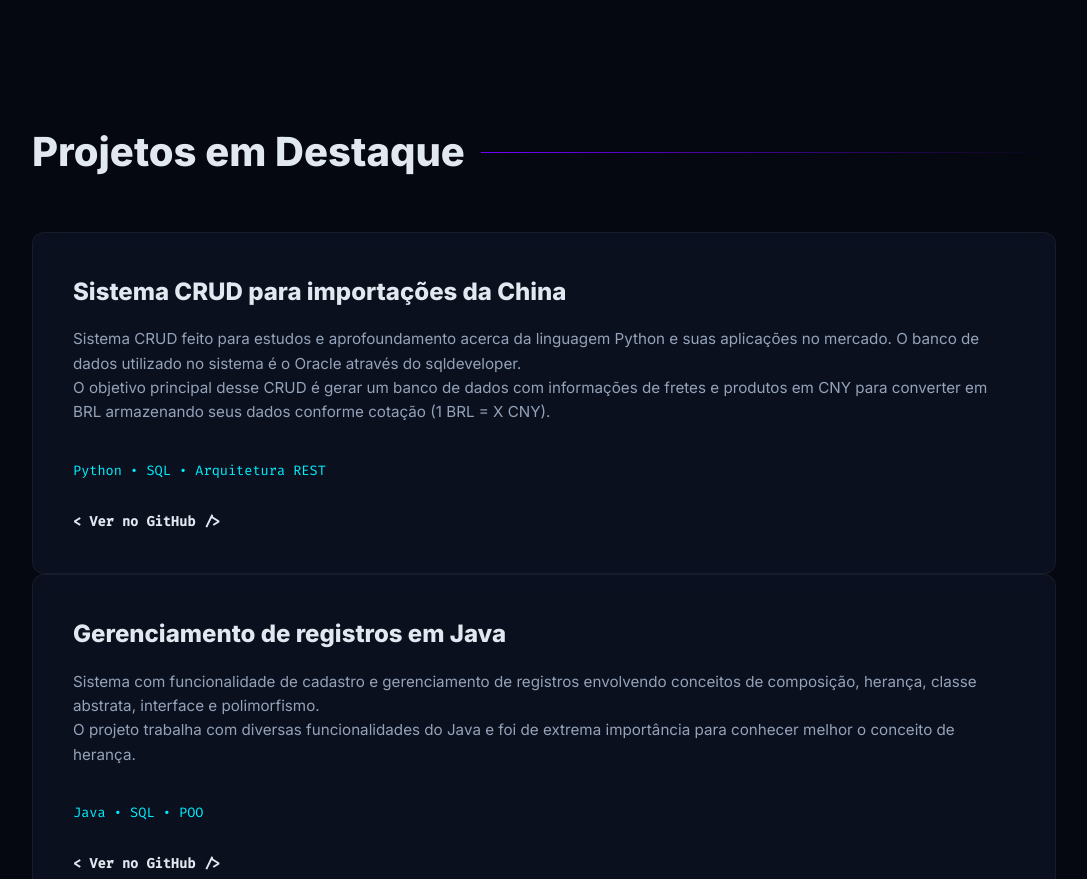
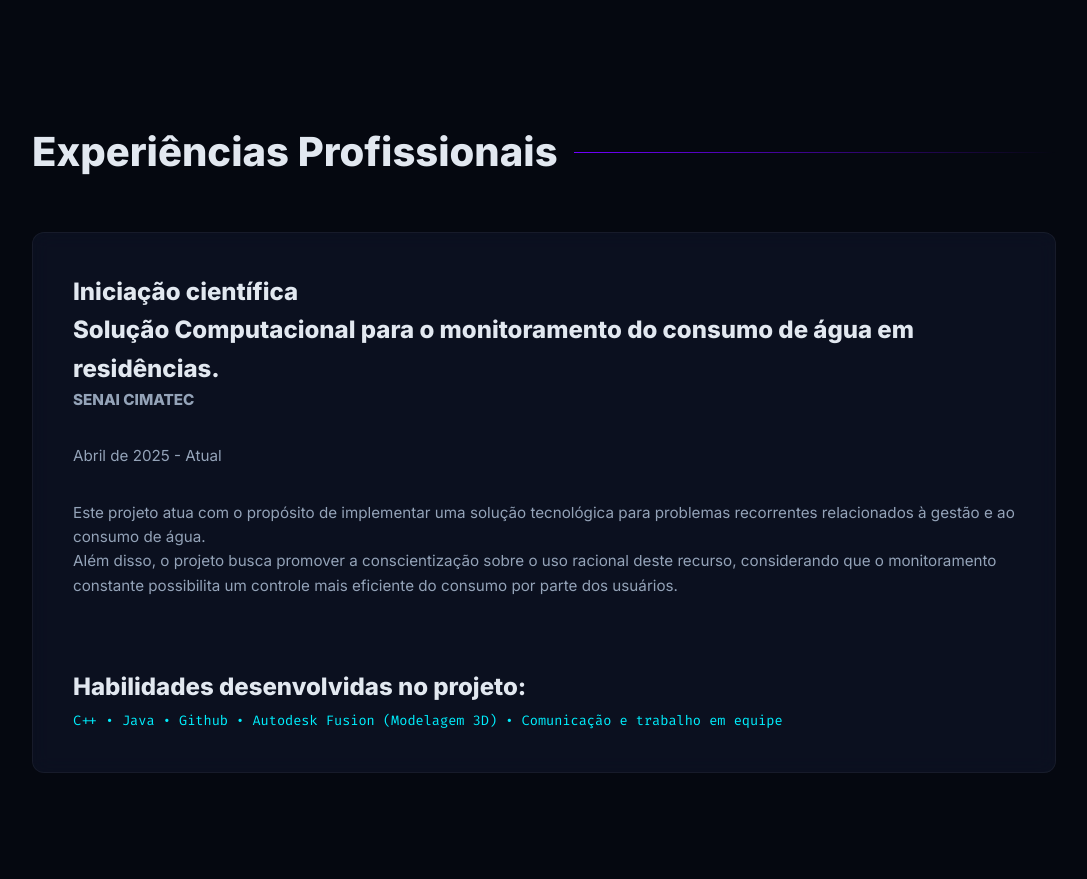
Before and after one commit to PHCGV/portfolio, a website: page index.html in a window 1280 px wide. Shown: the part 1600-2479 px from the top of the page, without its empty margins (96-1183 px from the left). Drawn offline with Linux system fonts and the light colour scheme.

Commit message:
Add Experiencias profissionais

```diff
--- a/index.html
+++ b/index.html
@@ -29,6 +29,7 @@
         <h1>Construindo <span>Soluções</span><br>no dia a dia.</h1>
         <p class="subtitle">Sou um <strong>Desenvolvedor Back-end</strong> focado em arquitetura de software, lógica de negócios, performance e banco de dados.</p>
         <a href="#projetos" class="btn pulse-btn">Explorar Projetos</a>
+        <a href="#experiencias" class="btn pulse-btn">Explorar Experiências</a>
     </section>
 
     <section id="sobre" class="fade-in">
@@ -44,11 +45,40 @@
             <span class="skill-tag">SQL</span>
             <span class="skill-tag">C</span>
             <span class="skill-tag">C++</span>
+            <span class="skill-tag">Docker</span>
             <span class="skill-tag">JavaScript</span>
             <span class="skill-tag">HTML</span>
             <span class="skill-tag">CSS</span>
         </div>
+        <div class="skills-container">
+
+        </div>
     </section>
+
+    <section id="experiencias" class="fade-in">
+        <div class="section-header">
+            <h2>Experiências Profissionais</h2>
+            <div class="line"></div>
+        </div>
+        <div class="projects-grid">
+            <div class="project-card holographic">
+
+                <div class="experience-card">
+                    <h1>Iniciação científica</h1>
+                    <h2>Solução Computacional para o monitoramento do consumo de água em residências.</h2>
+                    <p><strong>SENAI CIMATEC </strong></p>
+                    <p>Abril de 2025 - Atual</p>
+                    <p> Este projeto atua com o propósito de implementar uma solução tecnológica para problemas recorrentes relacionados à gestão e ao consumo de água.
+                            <br>Além disso, o projeto busca promover a conscientização sobre o uso racional deste recurso,
+                            considerando que o monitoramento constante possibilita um controle mais eficiente do consumo por parte dos usuários.
+                    </p>
+                    <h2><br>Habilidades desenvolvidas no projeto: </h2>
+                    <span class="tech-text">C++ • Java • Github • Autodesk Fusion (Modelagem 3D) • Comunicação e trabalho em equipe</span>
+                </div>
+            </div>
+        </div>
+    </section>
+
 
     <section id="projetos" class="fade-in">
         <div class="section-header">
--- /dev/null
+++ b/package.json
@@ -0,0 +1,5 @@
+{
+  "dependencies": {
+    "@vercel/speed-insights": "^1.3.1"
+  }
+}
--- a/style.css
+++ b/style.css
@@ -162,6 +162,7 @@ section {
 /* Botões */
 .btn {
     display: inline-block;
+    margin-bottom: 1rem;
     padding: 1rem 2.5rem;
     background: transparent;
     color: var(--primary-neon);
```
Also changed, not shown: 2 other files.
